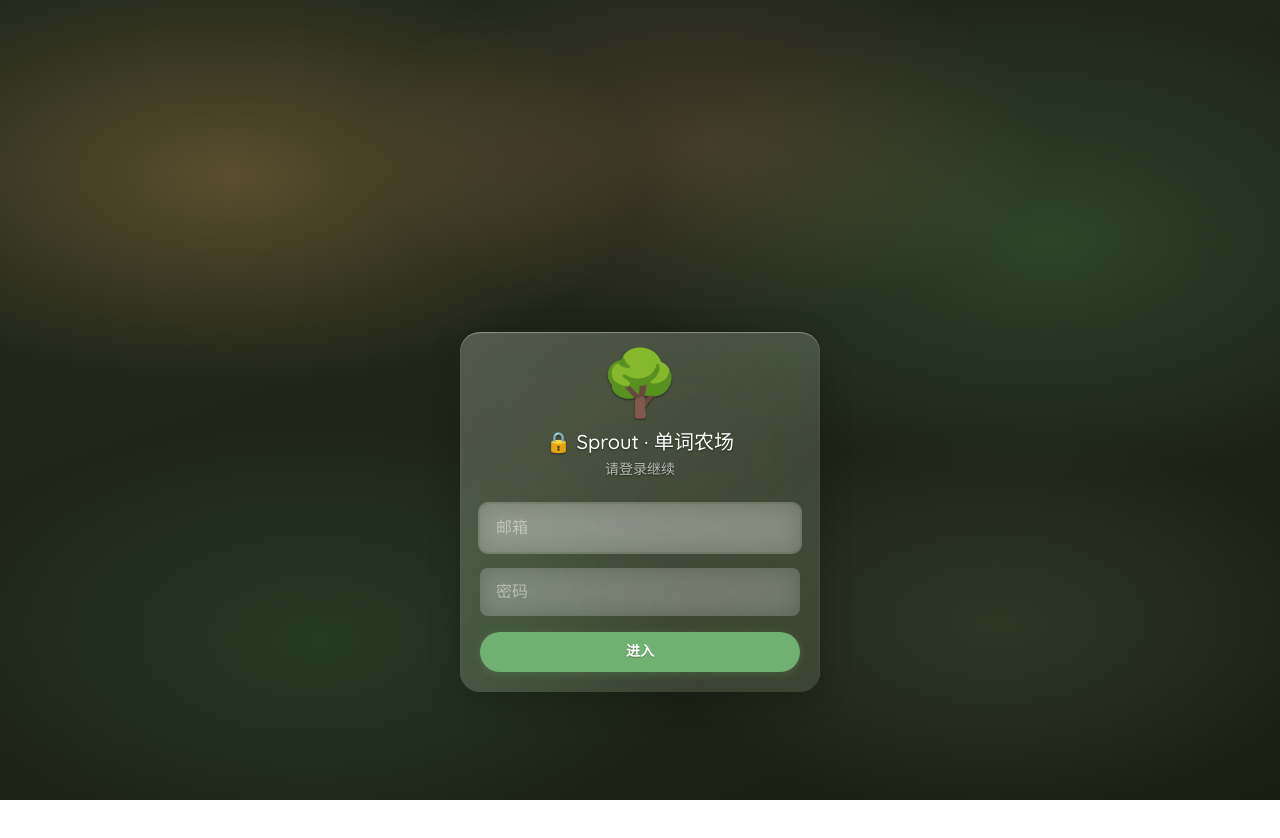
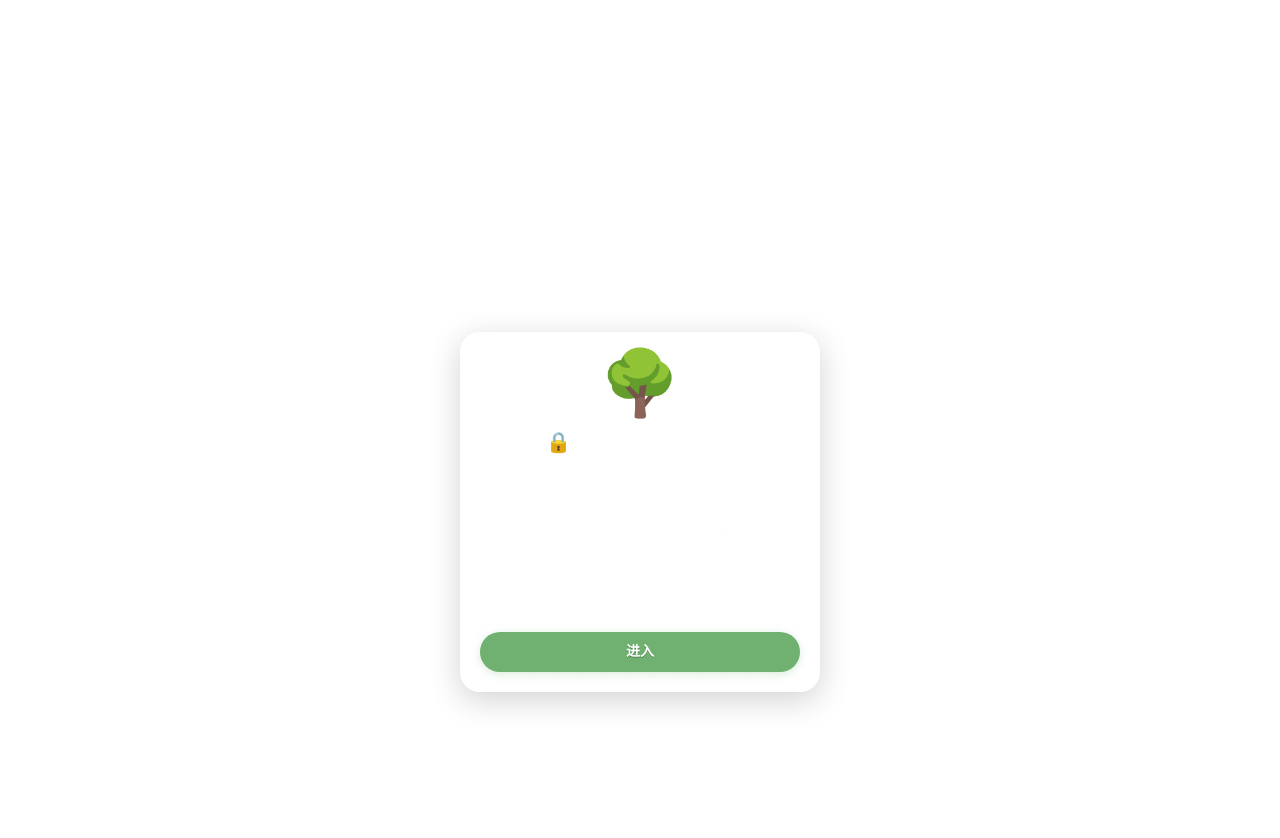
Before and after one commit to LynxBerry/StaticWebsite, a Next.js app: page /login in a window 1280 px wide. Shown: the top 838 px of the page. Built offline with nearby package versions, Linux system fonts and the light colour scheme; no server answers; a web font is replaced by a local one.

Commit message:
style(globals): temporary white background + dark text for glass inspection

```diff
--- a/app/globals.css
+++ b/app/globals.css
@@ -17,10 +17,8 @@ body {
      Padding grows on bigger screens so content isn't crammed to the edge
      of a desktop browser. */
   @apply min-h-screen flex items-start justify-center relative p-4 sm:p-6 lg:p-10 pt-20 sm:pt-24 lg:pt-28 font-sans antialiased;
-  /* Light-on-glass: pale text + a real drop shadow so each glyph is
-     "lifted" off the colored backdrop behind the glass. */
-  color: rgba(255, 255, 255, 0.95);
-  text-shadow: 0 1px 2px rgba(0, 0, 0, 0.5);
+  /* Dark text on a white background for a clean, high-contrast look. */
+  color: rgba(30, 30, 30, 0.95);
 }
 
 /* Short viewports (phone landscape, ~≤500px tall): shrink the top padding
@@ -53,19 +51,7 @@ body::before {
   right: 0;
   bottom: 0;
   z-index: -1;
-  background:
-    /* warm amber glow — upper-left, brighter & warmer than before */
-    radial-gradient(ellipse 50% 40% at 18% 22%, rgba(232, 180, 90, 0.28) 0%, transparent 65%),
-    /* soft peach — center-top, adds overall warmth */
-    radial-gradient(ellipse 45% 38% at 55% 18%, rgba(220, 150, 110, 0.18) 0%, transparent 60%),
-    /* fresh sprout green — right side, the main note */
-    radial-gradient(ellipse 55% 50% at 82% 30%, rgba(82, 138, 83, 0.30) 0%, transparent 60%),
-    /* olive depth — bottom-left */
-    radial-gradient(ellipse 50% 45% at 25% 80%, rgba(54, 99, 57, 0.36) 0%, transparent 60%),
-    /* sage — bottom-right */
-    radial-gradient(ellipse 45% 40% at 78% 78%, rgba(98, 119, 80, 0.26) 0%, transparent 60%),
-    /* base — warm dark green */
-    linear-gradient(160deg, #23291c 0%, #1a1f14 100%);
+  background: #ffffff;
 }
 
 @layer components {
```
